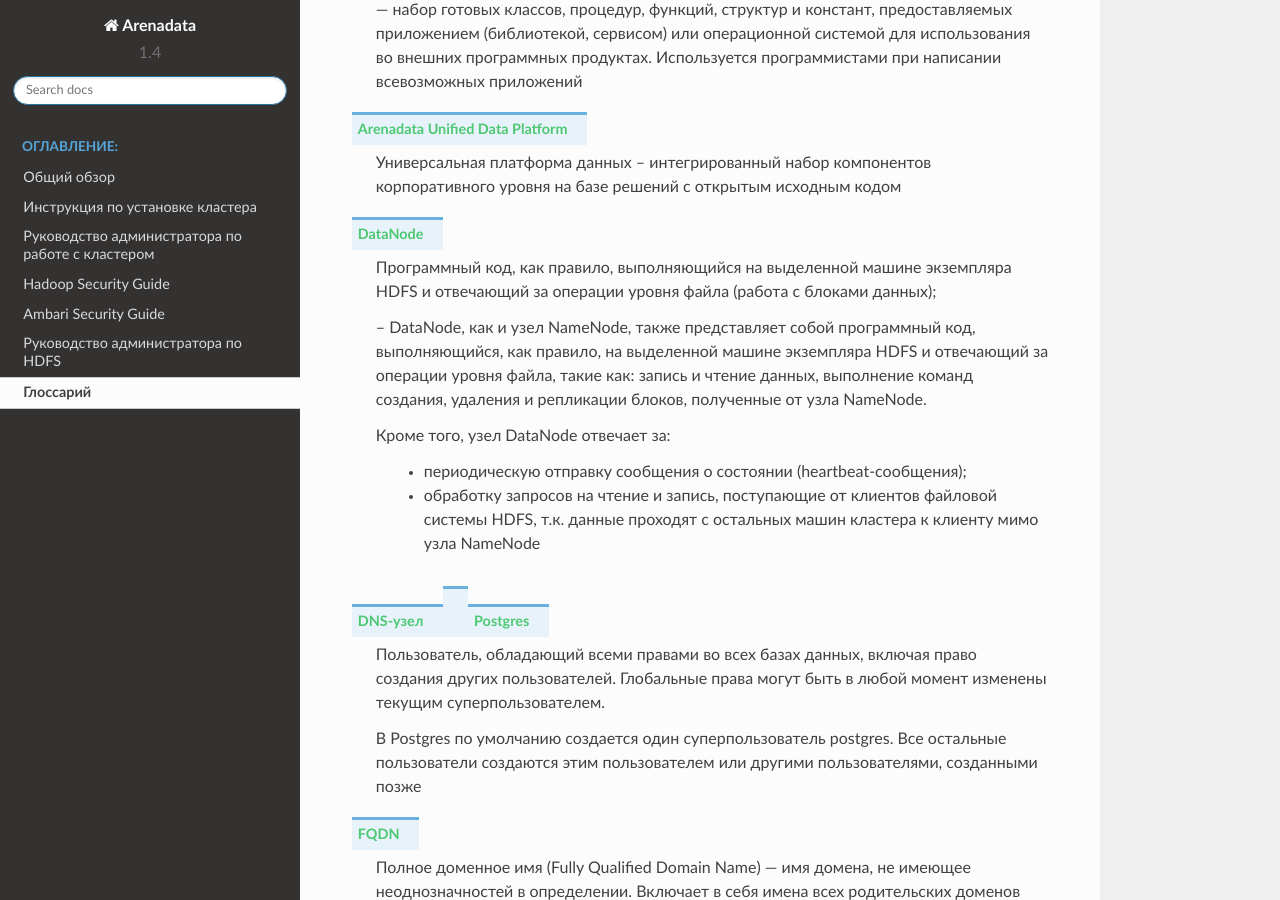
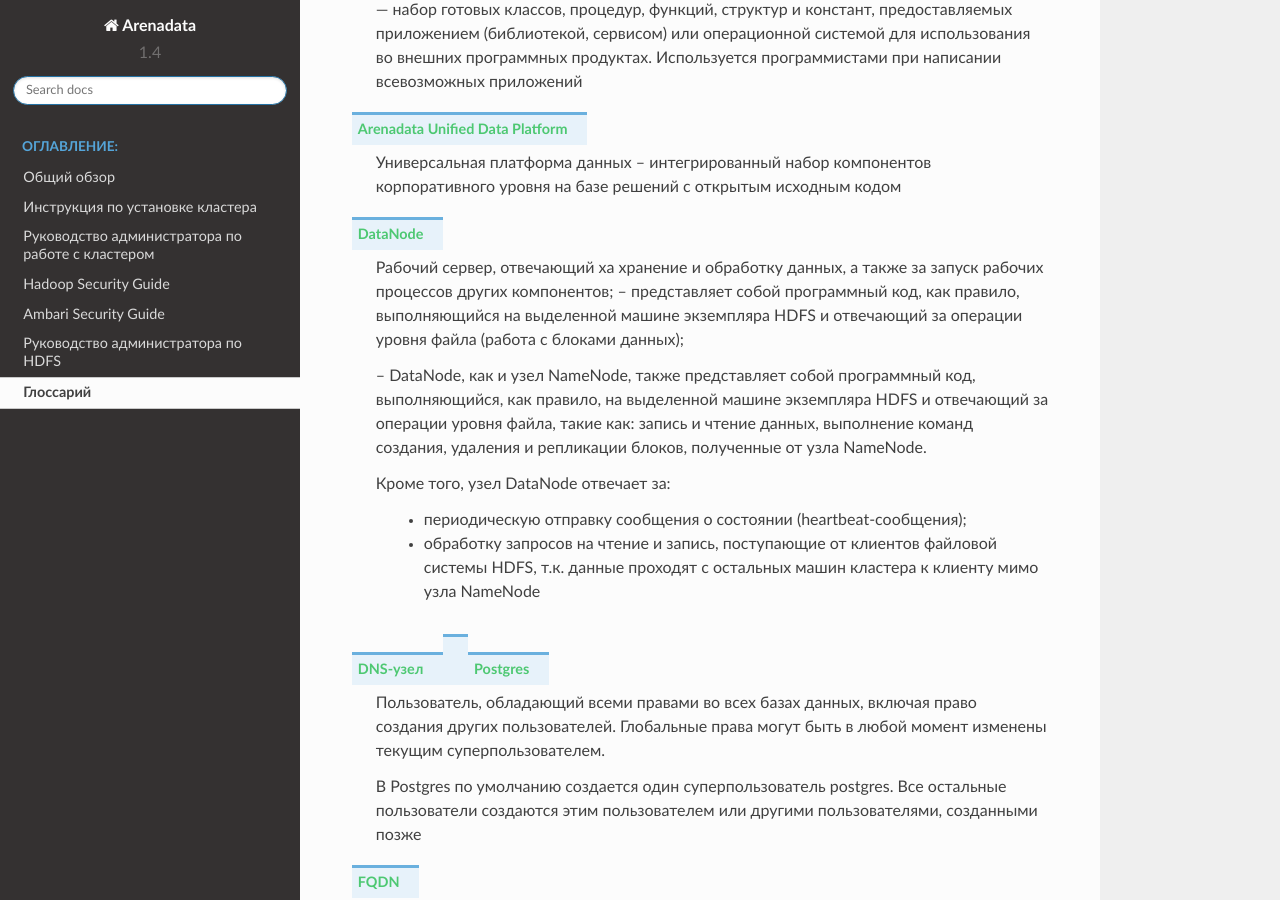
Before and after one commit to arenadata/docs_adps, a Sphinx documentation site: the page built from source/Glossary.rst, in a window 1280 px wide and 900 px high, scrolled down 705 px. Built offline with Sphinx 7.4.7 and the Read the Docs theme 2.0.0, drawn with Linux system fonts in a browser that asks for light colours.

Commit message:
Changed Datanode description

```diff
--- a/source/Glossary.rst
+++ b/source/Glossary.rst
@@ -175,8 +175,10 @@
           очистка EditLog
 
    DataNode
-      Программный код, как правило, выполняющийся на выделенной машине экземпляра
-      HDFS и отвечающий за операции уровня файла (работа с блоками данных);
+      Рабочий сервер, отвечающий ха хранение и обработку данных, а также за запуск
+      рабочих процессов других компонентов;
+      – представляет собой программный код, как правило, выполняющийся на выделенной
+      машине экземпляра HDFS и отвечающий за операции уровня файла (работа с блоками данных);
 
       – DataNode, как и узел NameNode, также представляет собой
       программный код, выполняющийся, как правило, на выделенной машине экземпляра
```
